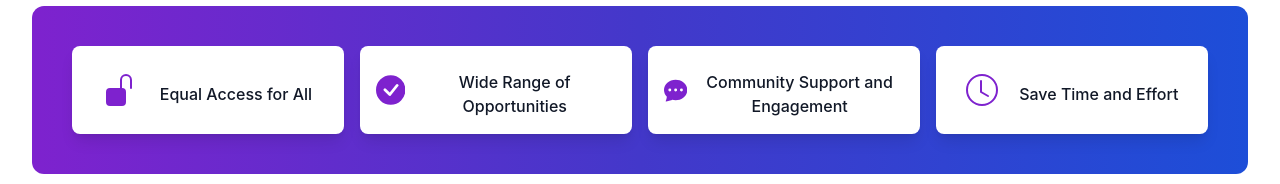
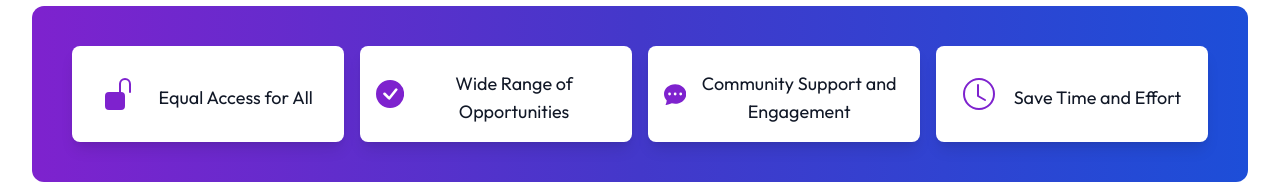
Before and after one commit to ekwoka/talem-app, a React (Create React App) app: page /about in a window 1280 px wide. Shown: the part 1510-1694 px from the top of the page. Built offline with nearby package versions, Linux system fonts and the light colour scheme; no server answers; the database is empty; the HTML template or start-up script is replaced by a standard one.

Commit message:
modified about me page

```diff
--- a/src/Pages/AboutPage.jsx
+++ b/src/Pages/AboutPage.jsx
@@ -150,7 +150,7 @@ const AboutPage = () => {
         <div className="max-w-7xl mx-auto px-6 sm:px-8 ">
           <div className="text-center flex justify-center flex-col items-center">
             <h2 className="text-3xl font-extrabold text-gray-900 font-outfit">Why Choose Talem?</h2>
-            <p className="mt-4 text-lg text-gray-600 w-1/2">
+            <p className="mt-4 text-lg text-gray-600 w-2/3">
               We are committed to providing high school students with an exceptional platform for discovering and engaging in extracurricular activities and internships. Here's why Talem is the right choice for you:
             </p>
           </div>
@@ -158,19 +158,19 @@ const AboutPage = () => {
           <div className="grid grid-cols-1 gap-4 mt-12 md:grid-cols-2 lg:grid-cols-4 bg-gradient-to-r from-purple-700 via-indigo-700 to-blue-700 p-10 rounded-xl">
             <div className="flex items-center justify-evenly p-4 bg-white rounded-lg shadow-lg text-center gap-2">
               <BsUnlockFill className="w-8 h-8 text-purple-700" />
-              <p className="mt-2 text-base font-medium text-gray-900">Equal Access for All</p>
+              <p className="mt-2 text-lg font-outfit font-medium text-gray-900">Equal Access for All</p>
             </div>
             <div className="flex items-center justify-evenly p-4 bg-white rounded-lg shadow-lg text-center gap-2">
               <BsCheckCircleFill className="w-8 h-8 text-purple-700" />
-              <p className="mt-2 text-base font-medium text-gray-900">Wide Range of Opportunities</p>
+              <p className="mt-2 text-lg font-outfit font-medium text-gray-900">Wide Range of Opportunities</p>
             </div>
             <div className="flex items-center justify-evenly p-4 bg-white rounded-lg shadow-lg text-center gap-2">
               <BsChatDotsFill className="w-8 h-8 text-purple-700" />
-              <p className="mt-2 text-base font-medium text-gray-900">Community Support and Engagement</p>
+              <p className="mt-2 text-lg font-outfit font-medium text-gray-900">Community Support and Engagement</p>
             </div>
             <div className="flex items-center justify-evenly p-4 bg-white rounded-lg shadow-lg text-center gap-2">
               <BsClock className="w-8 h-8 text-purple-700" />
-              <p className="mt-2 text-base font-medium text-gray-900">Save Time and Effort</p>
+              <p className="mt-2 text-lg font-outfit font-medium text-gray-900">Save Time and Effort</p>
             </div>
           </div>
         </div>
```
